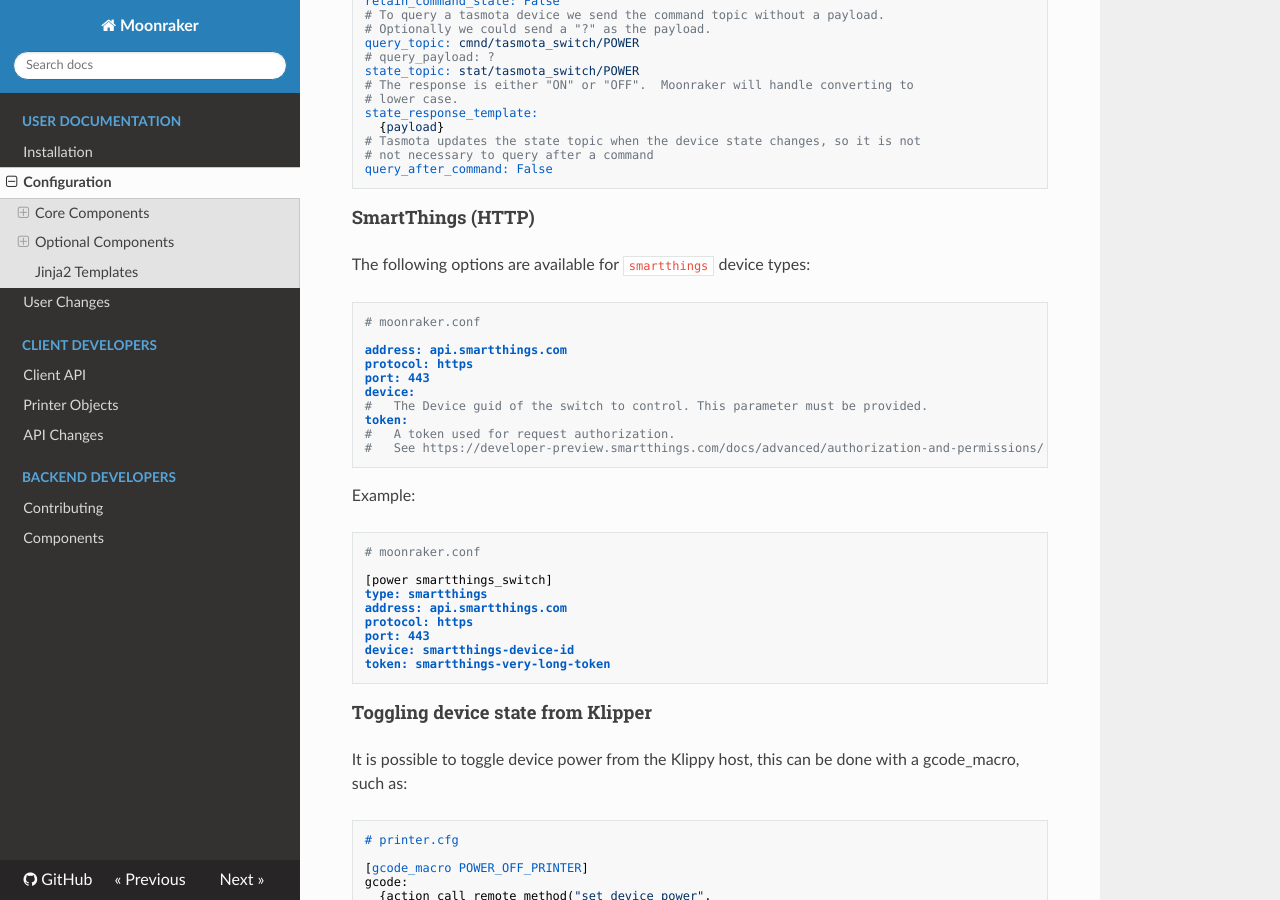
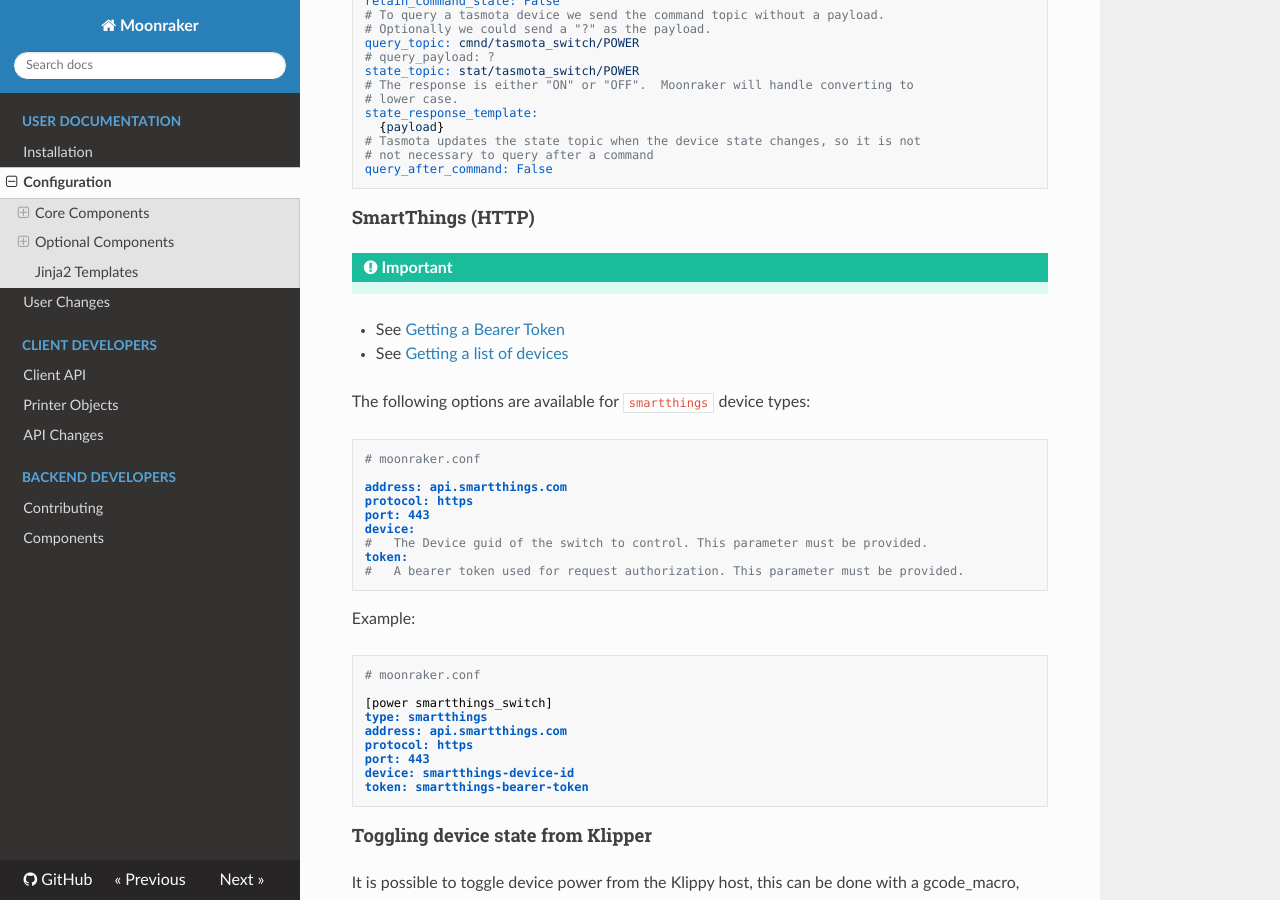
Before and after one commit to Arksine/moonraker, an MkDocs documentation site: the page built from docs/configuration.md, in a window 1280 px wide and 900 px high, scrolled down 14697 px. Built offline with MkDocs 1.6.1, drawn with Linux system fonts in a browser that asks for light colours; nearby versions of some CDN libraries.

Commit message:
Add links to SmartThings Developer API documentation
Couldn't shorten link below 80 characters.  Fails lint check.

````diff
--- a/docs/configuration.md
+++ b/docs/configuration.md
@@ -883,6 +883,12 @@ query_after_command: False
 ```
 ####  SmartThings (HTTP)
 
+!!! Important SmartThings Developer API Topics
+* See [Getting a Bearer Token](
+https://developer-preview.smartthings.com/docs/advanced/authorization-and-permissions/)
+* See [Getting a list of devices](
+https://developer-preview.smartthings.com/api/public#operation/getDevices)
+
 The following options are available for `smartthings` device types:
 
 ```ini
@@ -894,8 +900,7 @@ port: 443
 device:
 #   The Device guid of the switch to control. This parameter must be provided.
 token:
-#   A token used for request authorization.
-#   See https://developer-preview.smartthings.com/docs/advanced/authorization-and-permissions/
+#   A bearer token used for request authorization. This parameter must be provided.
 ```
 
 Example:
@@ -908,7 +913,7 @@ address: api.smartthings.com
 protocol: https
 port: 443
 device: smartthings-device-id
-token: smartthings-very-long-token
+token: smartthings-bearer-token
 ```
 
 #### Toggling device state from Klipper
````
